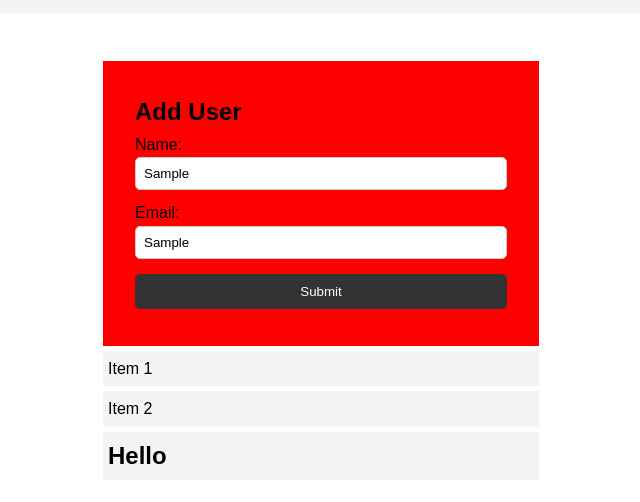
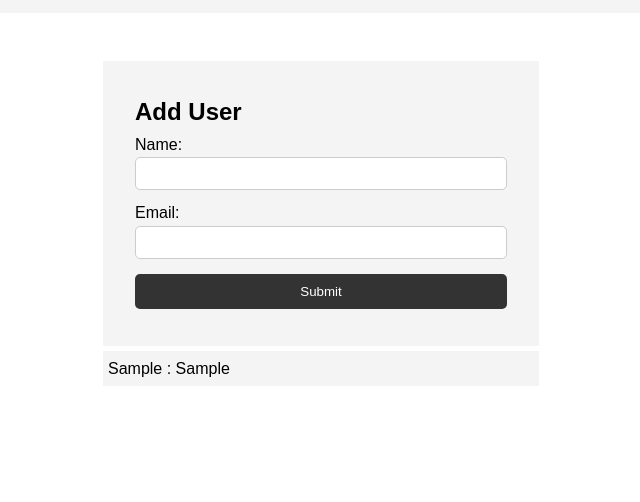
Before and after one commit to kingalokcoder/Learn_JS, a plain HTML site: page index.html in a window 1280 px wide. Both pictures are taken after typing "Sample", "Sample" into the empty fields and a click on the input "Submit". Shown: the part 70-572 px from the top of the page, without its empty margins (319-959 px from the left). Drawn offline with Linux system fonts and the light colour scheme.

Commit message:
made a simple adding elements application

```diff
--- a/index.html
+++ b/index.html
@@ -30,9 +30,9 @@
       <ul id="users"></ul>
 
       <ul class="items">
-        <li class="item">Item 1</li>
+        <!-- <li class="item">Item 1</li>
         <li class="item">Item 2</li>
-        <li class="item">Item 3</li>
+        <li class="item">Item 3</li> -->
       </ul>
     </section>
 
--- a/main.js
+++ b/main.js
@@ -1,16 +1,29 @@
-const btn= document.querySelector('.btn');
+const myForm =document.querySelector('#my-form');
+const inputName= document.querySelector('#name');
+const inputEmail =document.querySelector('#email');
+const msg= document.querySelector('.msg');
+const users = document.querySelector('#users');
 
-// btn.addEventListener('click',(e)=>{
-//     e.preventDefault();
-//     console.log('clicked');});
+myForm.addEventListener('submit',onSubmit);
 
-// btn.addEventListener('click',(e)=>{
-//     console.log(e.target.className);
-// });
 
-btn.addEventListener('click',(e)=>{
+function onSubmit(e)
+{
     e.preventDefault();
-    document.querySelector('#my-form').style.background='red';
-    // document.querySelector('body').classList.add('bg-dark');
-    document.querySelector('.items').lastElementChild.innerHTML='<h1>Hello</h1>'
-})
+    if(inputName.value==='' || inputEmail ==='')
+    {
+             msg.innerHTML='Please enter all fields';
+             msg.classList.add('error');
+          setTimeout(()=>msg.remove(),3000);
+    }
+    else
+    {
+const li = document.createElement('li');
+li.appendChild(document.createTextNode(`${inputName.value} : ${inputEmail.value}`));
+   users.appendChild(li);
+
+   //clear the fields
+   inputName.value='';
+   inputEmail.value='';
+    }
+}
```
